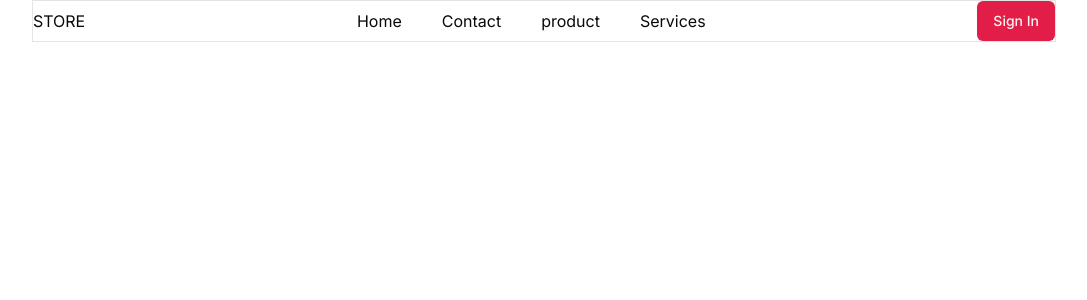
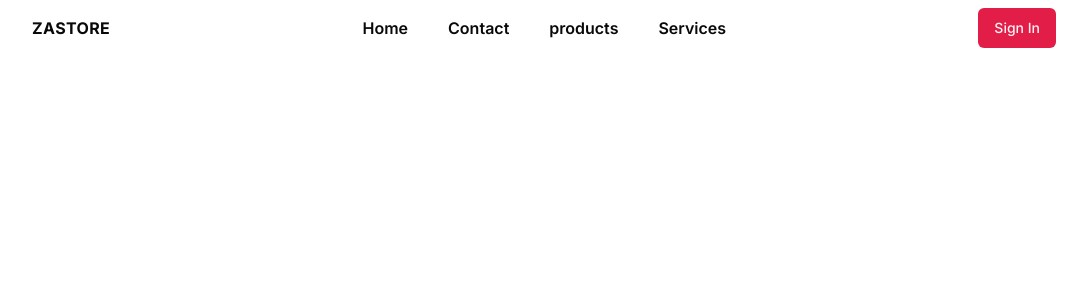
Before and after one commit to fahrezapratamahidayat/e-commerce, a Next.js app: page / in a window 1280 px wide. Shown: the top 300 px of the page, without its empty margins (96-1183 px from the left). Built offline with nearby package versions, Linux system fonts and the light colour scheme; no server answers.

Commit message:
feat: restyling navbar

```diff
--- a/src/pages/index.tsx
+++ b/src/pages/index.tsx
@@ -2,20 +2,38 @@ import Image from "next/image";
 import { Inter } from "next/font/google";
 import { signIn, signOut, useSession } from "next-auth/react";
 import { Button } from "@/components/ui/button";
+import Link from "next/link";
 const inter = Inter({ subsets: ["latin"] });
 
 export default function Home() {
   const { data: session } = useSession();
   return (
     <>
-      <div className="mx-32 min-h-screen flex-1">
-        <div className="flex items-center justify-between border">
-          <h1>STORE</h1>
+      <div className="mx-32 min-h-screen">
+        <div className="flex items-center justify-between py-2">
+          <h1 className="font-bold tracking-wide">ZASTORE</h1>
           <div className="flex items-center gap-10 justify-between">
-            <h1>Home</h1>
-            <h1>Contact</h1>
-            <h1>product</h1>
-            <h1>Services</h1>
+            <Link href={"/"} className="font-semibold hover:text-primary">
+              Home
+            </Link>
+            <Link
+              href={"/contact"}
+              className="font-semibold hover:text-primary"
+            >
+              Contact
+            </Link>
+            <Link
+              href={"/product"}
+              className="font-semibold hover:text-primary"
+            >
+              products
+            </Link>
+            <Link
+              href={"/services"}
+              className="font-semibold hover:text-primary"
+            >
+              Services
+            </Link>
           </div>
           <div className="flex items-center ">
             <Button
```
